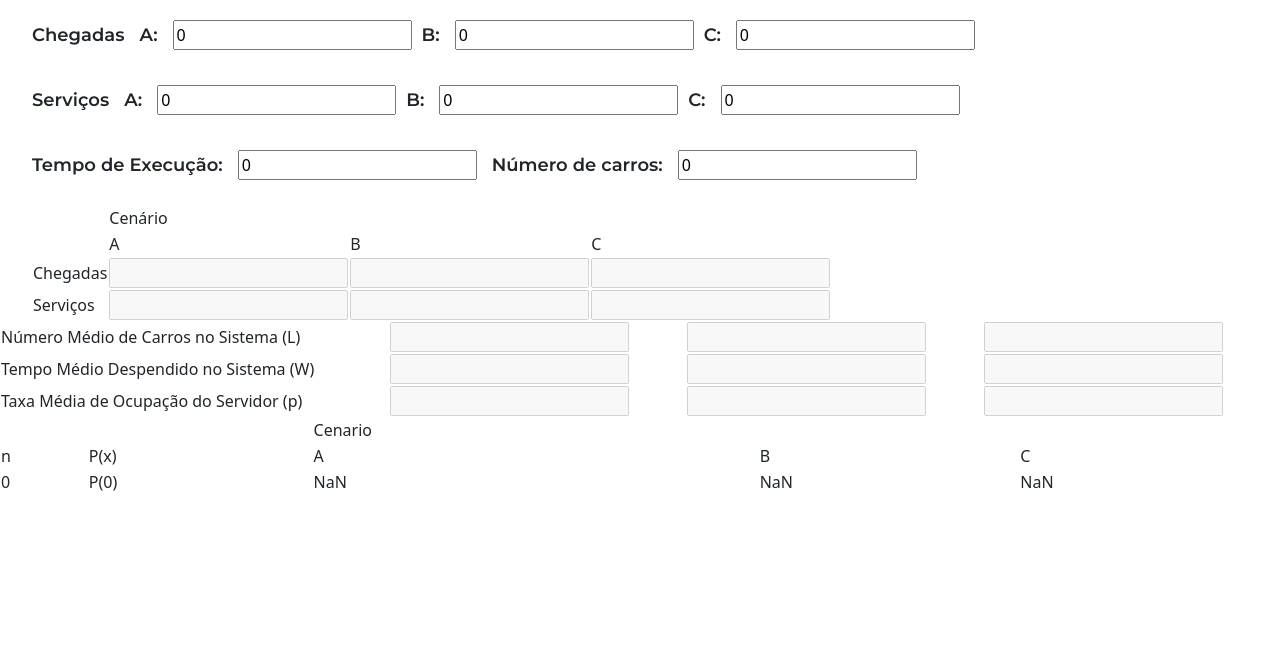
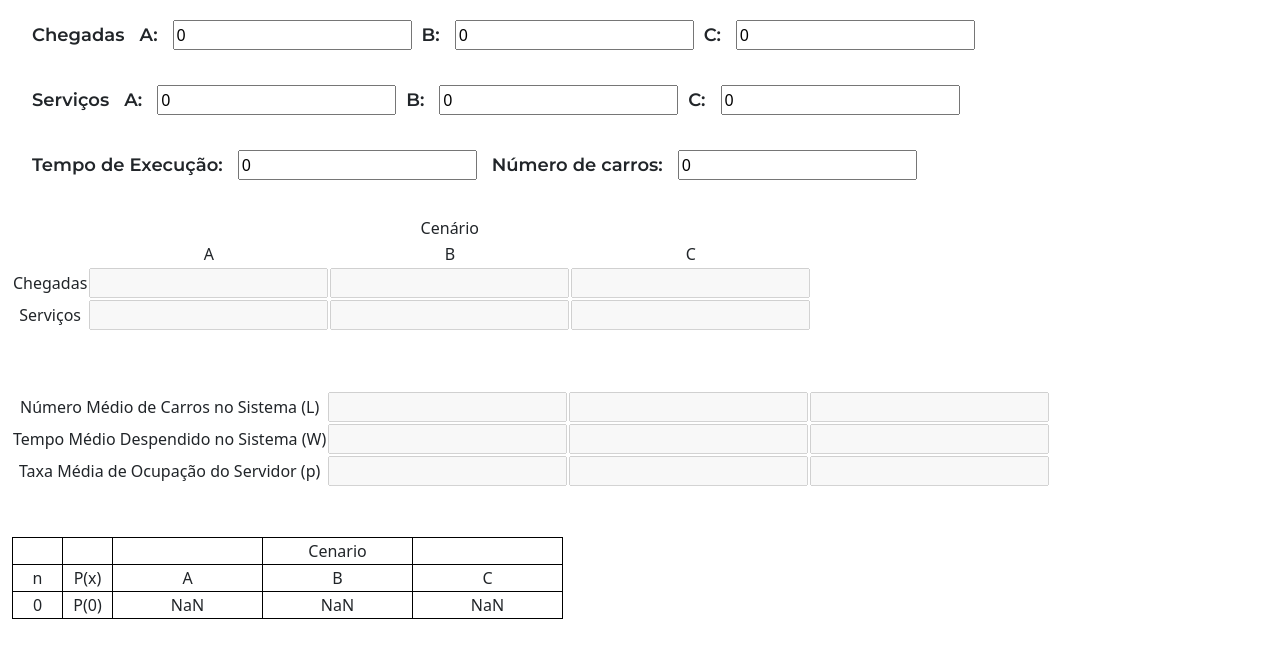
Before and after one commit to tiagobellaver/Simulacao01, a plain HTML site: page index.html in a window 1280 px wide. Drawn offline with nearby package versions, Linux system fonts and the light colour scheme.

Commit message:
finalizado

```diff
--- a/css/style.css
+++ b/css/style.css
@@ -40,6 +40,7 @@
     margin-right: 15px;
 }
 
+
 .dados-iniciais button {
     background-color: white;
     border: 1px solid black;
@@ -54,12 +55,37 @@
     display: flex;
     align-items: baseline;
     margin-top: 20px;
-    margin-left: 20px;
 }
 
-.dados {
+.cenario table {
+    text-align: center;
+    margin-top: 10px;
+    margin-bottom: 30px;
+}
+
+.cenario input {
+    text-align: center;
+}
+
+
+.cenario-final {
     display: flex;
     align-items: baseline;
     margin-top: 20px;
-    margin-left: 20px;
+    text-align: center;
+    margin-bottom: 40px;
 }
+
+.cenario-final table .first-n, .second-p {
+    width: 50px;
+    border: 1px solid black;
+}
+
+.cenario-final table .first-value, .second-value, .third-value {
+    width: 150px;
+    border: 1px solid black;
+}
+
+.cenario-final table td {
+    border: 1px solid black;
+}
--- a/index.html
+++ b/index.html
@@ -24,6 +24,7 @@
 
     <div class="container-fluid">
         <div class="row">
+            <!--Dados Iniciais-->
 
             <div class="dados-iniciais">
 
@@ -53,10 +54,12 @@
         </div>
 
         <div class="row">
+            <!--Cenário calculado-->
             <div class="cenario">
                 <table>
                     <thead>
                         <tr>
+                            <td>&nbsp;</td>
                             <td>&nbsp;</td>
                             <td>Cenário</td>
                         </tr>
@@ -86,6 +89,8 @@
         </div>
 
         <div class="row">
+            <!--Tabela 1-->
+            <div class="cenario">
                 <table>
                     <tbody>
                         <tr>
@@ -109,21 +114,26 @@
                     </tbody>
                 </table>
             </div>
+        </div>
 
         <div class="row">
+            <!--tabela final-->
+            <div class="cenario-final">
                 <table id="cenario">
                     <thead>
                         <tr>
                             <td>&nbsp;</td>
                             <td>&nbsp;</td>
+                            <td>&nbsp;</td>
                             <td>Cenario</td>
+                            <td>&nbsp;</td>
                         </tr>
                         <tr>
-                        <td>n</td>
-                        <td>P(x)</td>
-                        <td>A</td>
-                        <td>B</td>
-                        <td>C</td>
+                            <td class="first-n">n</td>
+                            <td class="second-p">P(x)</td>
+                            <td class="first-value">A</td>
+                            <td class="second-value">B</td>
+                            <td class="third-value">C</td>
                         </tr>
                     </thead>
                     <tbody>
@@ -136,7 +146,7 @@
                         </tr>
                     </tbody>
                 </table>
-
+            </div>
         </div>
 
     </div>
```
Lines whose indentation alone changed are shown as unchanged.
